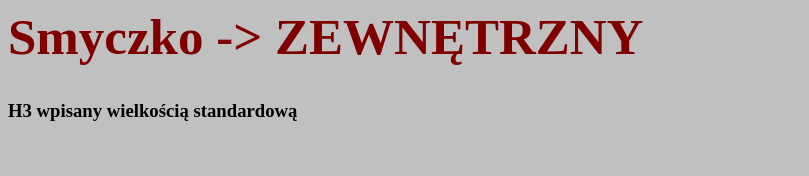
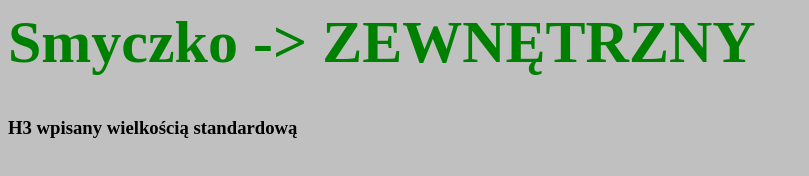
Before and after one commit to SmyQuS123/CSS, a plain HTML site: page smyczko_z5_2.html in a window 1280 px wide. Shown: the whole page, without its empty margins (0-809 px from the left). Drawn offline with Linux system fonts and the light colour scheme.

Commit message:
Update smyczko_z5_2.css

```diff
--- a/smyczko_z5_2.css
+++ b/smyczko_z5_2.css
@@ -1,5 +1,5 @@
 H1{
-    color: maroon;
-    font-size: 51px;
+    color: green;
+    font-size: 60px;
 }
 /*ZEWNĘTRZNY Grzegorz Smyczko 06.02.2022*/
```
